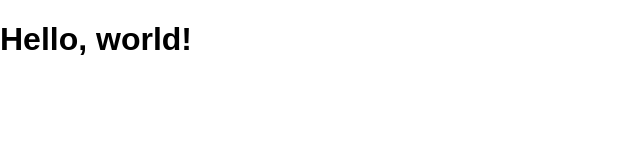
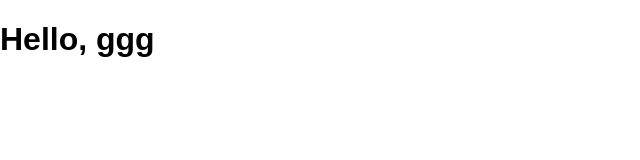
Before and after one commit to gyzdgh/project-react, a React (Create React App) app: page / in a window 1280 px wide. Shown: the top 160 px of the page, without its empty margins (0-640 px from the left). Built offline with nearby package versions, Linux system fonts and the light colour scheme.

Commit message:
add props组件

```diff
--- a/src/index.js
+++ b/src/index.js
@@ -3,8 +3,11 @@
 import './index.css';
 import App from './App';
 import registerServiceWorker from './registerServiceWorker';
+import Welcome from './welcome'
 
-ReactDOM.render(
-    <h1>Hello, world!</h1>,
+
+
+  ReactDOM.render(
+    <Welcome name="ggg"/>,
     document.getElementById('root')
-);
+  )
--- /dev/null
+++ b/src/welcome.js
@@ -0,0 +1,9 @@
+import React from 'react';
+
+class Welcome extends React.Component {
+  render() {
+    return <h1>Hello, {this.props.name}</h1>;
+  }
+}
+
+export default Welcome
```
Also changed, not shown: 7 other files (tests, documents, lock files or other folders).
